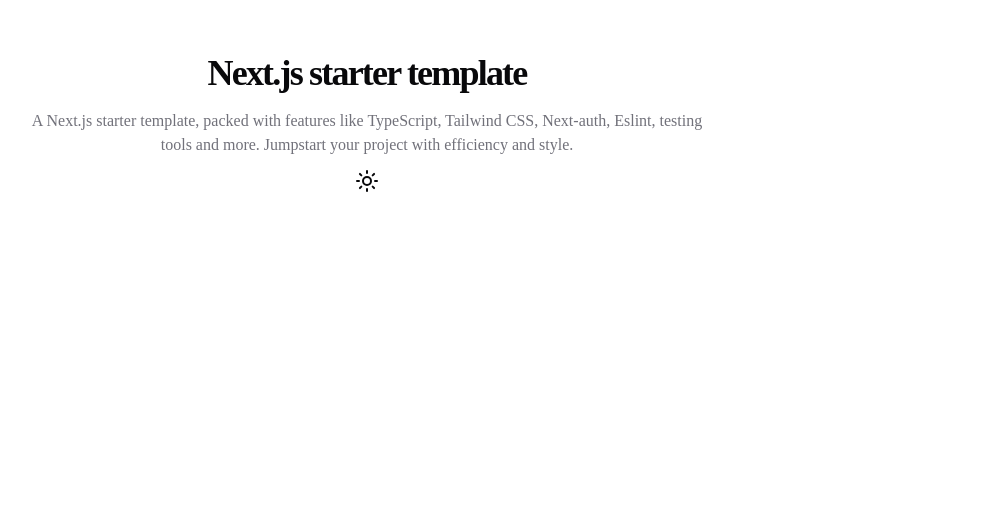
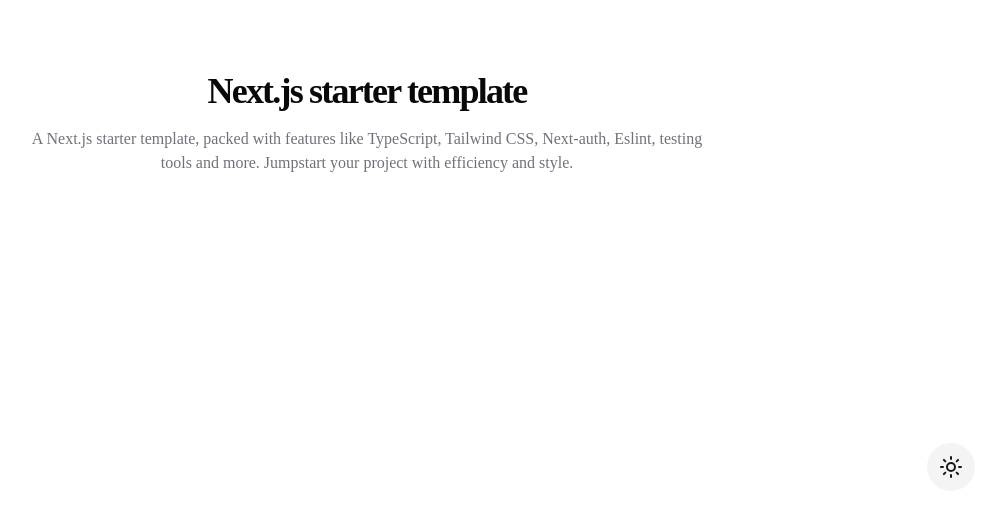
Before and after one commit to Skolaczk/Portfolio, a Next.js app: page / in a window 1280 px wide. Shown: the part 277-794 px from the top of the page, without its empty margins (273-1266 px from the left). Built offline with nearby package versions, Linux system fonts and the light colour scheme; no server answers.

Commit message:
feat: create reusable button component (#17)
* feat: add reusable button component and implement it to theme toggle

* fix: change link in PR template

```diff
--- a/package.json
+++ b/package.json
@@ -28,6 +28,7 @@
   },
   "dependencies": {
     "@hookform/resolvers": "^3.3.4",
+    "@radix-ui/react-slot": "^1.0.2",
     "@t3-oss/env-nextjs": "^0.8.0",
     "class-variance-authority": "^0.7.0",
     "clsx": "^2.1.0",
--- a/src/app/page.tsx
+++ b/src/app/page.tsx
@@ -2,17 +2,21 @@
 
 const Home = () => {
   return (
+    <>
       <section className="container mt-10 flex flex-col items-center gap-3 text-center md:absolute md:left-1/2 md:top-1/2 md:mt-0 md:-translate-x-1/2 md:-translate-y-1/2">
         <h1 className="mb-1 font-mono text-3xl font-extrabold leading-tight tracking-tighter md:text-4xl">
           Next.js starter template
         </h1>
         <p className="text-muted-foreground max-w-2xl">
           A Next.js starter template, packed with features like TypeScript,
-        Tailwind CSS, Next-auth, Eslint, testing tools and more. Jumpstart your
-        project with efficiency and style.
+          Tailwind CSS, Next-auth, Eslint, testing tools and more. Jumpstart
+          your project with efficiency and style.
         </p>
+      </section>
+      <div className="fixed bottom-8 right-8">
         <ThemeToggle />
-    </section>
+      </div>
+    </>
   );
 };
 
--- /dev/null
+++ b/src/components/button.tsx
@@ -0,0 +1,53 @@
+import * as React from 'react';
+import { Slot } from '@radix-ui/react-slot';
+import { cva, type VariantProps } from 'class-variance-authority';
+
+import { cn } from '@/lib/utils';
+
+const buttonVariants = cva(
+  'inline-flex items-center justify-center whitespace-nowrap rounded-full text-sm font-medium ring-offset-background transition-colors focus-visible:outline-none focus-visible:ring-2 focus-visible:ring-ring focus-visible:ring-offset-2 disabled:pointer-events-none disabled:opacity-50',
+  {
+    variants: {
+      variant: {
+        default: 'bg-primary text-primary-foreground hover:bg-primary/90',
+        secondary:
+          'bg-secondary text-secondary-foreground hover:bg-secondary/80',
+        outline:
+          'border border-input bg-background hover:bg-accent hover:text-accent-foreground',
+        link: 'text-primary underline-offset-4 hover:underline',
+      },
+      size: {
+        default: 'h-10 px-4 py-2',
+        sm: 'h-9 px-3',
+        lg: 'h-11 px-8',
+        icon: 'h-12 w-12',
+      },
+    },
+    defaultVariants: {
+      variant: 'default',
+      size: 'default',
+    },
+  }
+);
+
+export interface ButtonProps
+  extends React.ButtonHTMLAttributes<HTMLButtonElement>,
+    VariantProps<typeof buttonVariants> {
+  asChild?: boolean;
+}
+
+const Button = React.forwardRef<HTMLButtonElement, ButtonProps>(
+  ({ className, variant, size, asChild = false, ...props }, ref) => {
+    const Comp = asChild ? Slot : 'button';
+    return (
+      <Comp
+        className={cn(buttonVariants({ variant, size, className }))}
+        ref={ref}
+        {...props}
+      />
+    );
+  }
+);
+Button.displayName = 'Button';
+
+export { Button, buttonVariants };
--- a/src/components/theme-toggle.tsx
+++ b/src/components/theme-toggle.tsx
@@ -2,18 +2,21 @@
 
 import { useTheme } from 'next-themes';
 
+import { Button } from '@/components/button';
 import { Icons } from '@/components/icons';
 
 export const ThemeToggle = () => {
   const { theme, setTheme } = useTheme();
 
   return (
-    <button
+    <Button
+      variant="secondary"
+      size="icon"
       aria-label="theme toggle"
       onClick={() => setTheme(theme === 'light' ? 'dark' : 'light')}
     >
       <Icons.sun className="dark:hidden" />
       <Icons.moon className="hidden dark:block" />
-    </button>
+    </Button>
   );
 };
--- a/src/styles/globals.css
+++ b/src/styles/globals.css
@@ -53,6 +53,7 @@
   * {
     @apply border-border;
   }
+
   body {
     @apply bg-background text-foreground;
   }
```
Also changed, not shown: 1 other file (tests, documents, lock files or other folders). Lines whose indentation alone changed are shown as unchanged.
